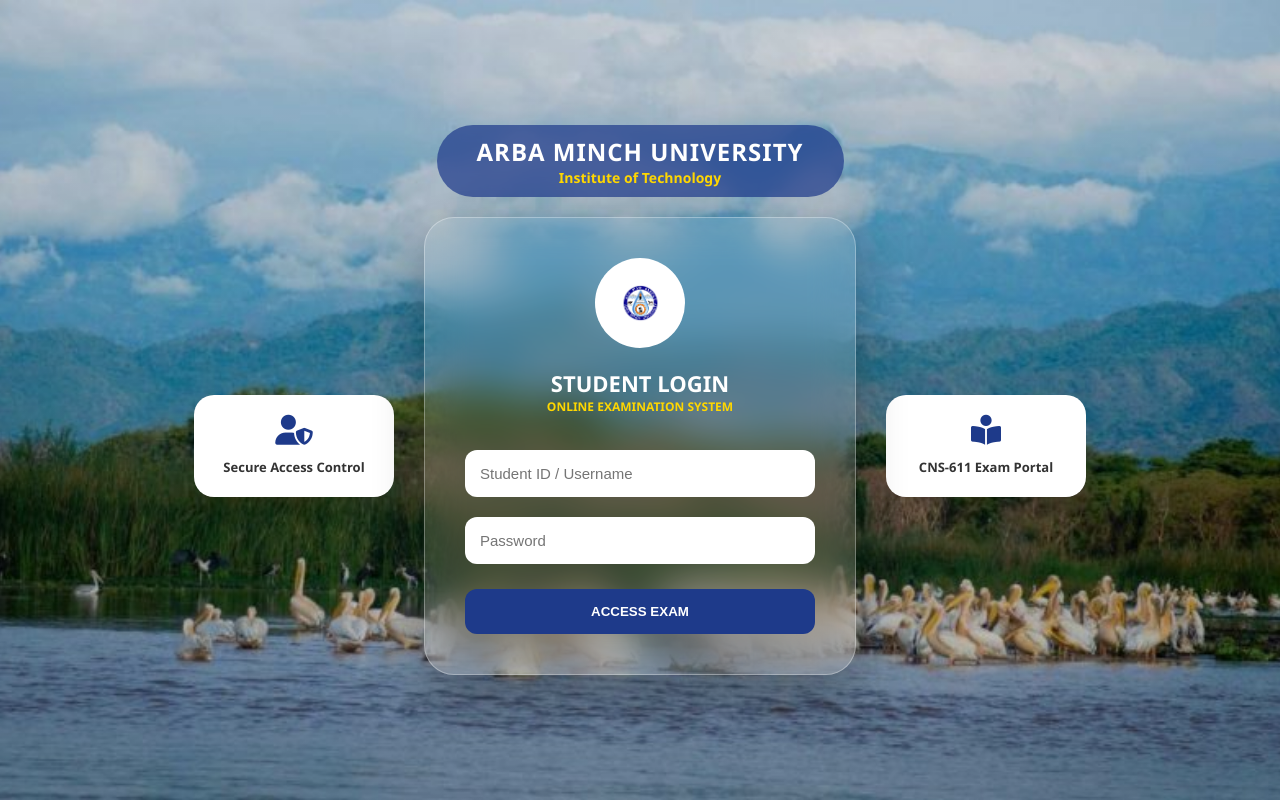
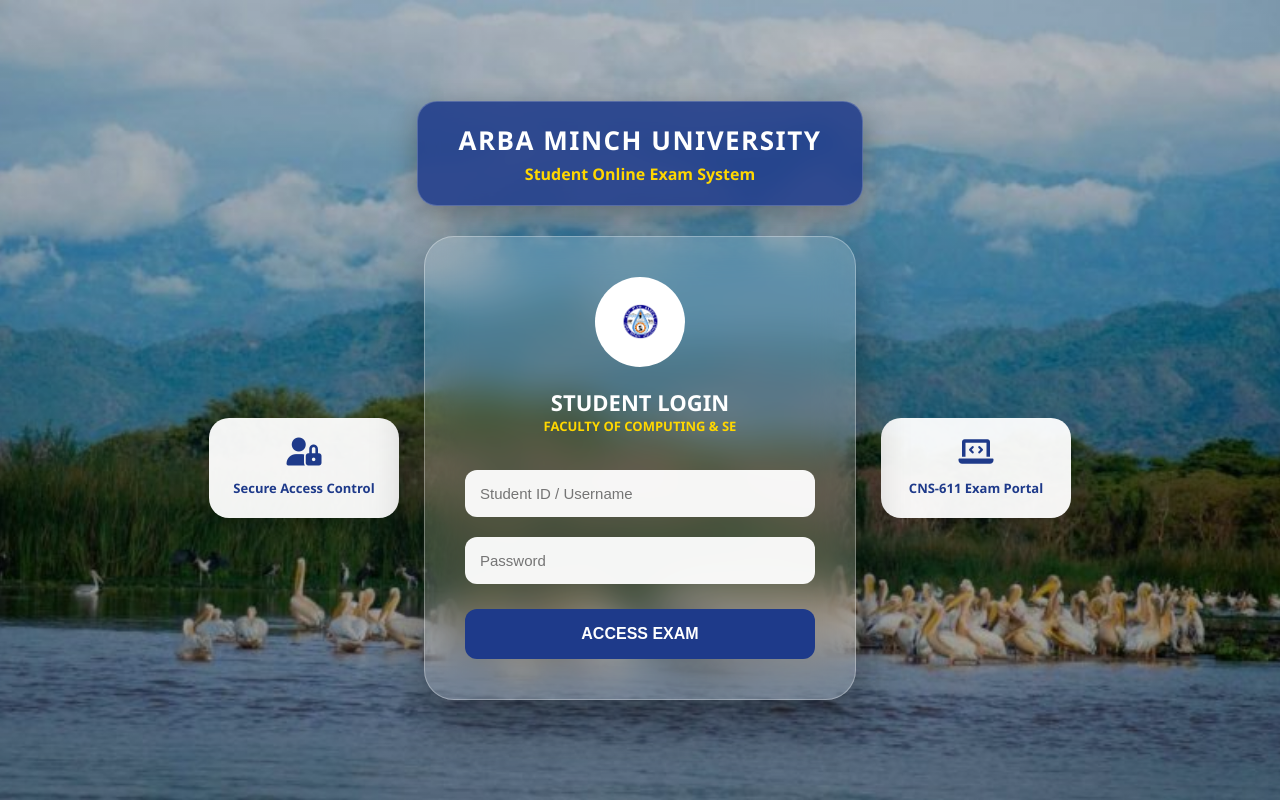
Before and after one commit to mesfinchalnew-creator/online-exam-system, a Flask app: page / in a window 1280 px wide. Run offline with Flask 3, Linux system fonts and the light colour scheme.

Commit message:
Update login.html

```diff
--- a/templates/login.html
+++ b/templates/login.html
@@ -8,9 +8,9 @@
         body {
             margin: 0;
             padding: 0;
-            font-family: 'Segoe UI', Tahoma, Geneva, Verdana, sans-serif;
-            /* አዲሱን ምስል እዚህ ጋር በትክክል እናስገባለን */
-            background: linear-gradient(rgba(0, 0, 0, 0.1), rgba(0, 0, 0, 0.2)),
+            font-family: 'Segoe UI', Roboto, Helvetica, Arial, sans-serif;
+            /* የተፈጥሮ ምስሉን እንደ ዳራ ለመጠቀም */
+            background: linear-gradient(rgba(0, 0, 0, 0.2), rgba(0, 0, 0, 0.3)),
                         url("{{ url_for('static', filename='nature_bg.jpg') }}") no-repeat center center fixed;
             background-size: cover;
             display: flex;
@@ -20,37 +20,54 @@
             min-height: 100vh;
         }
 
-        .header-bg {
-            background: rgba(30, 58, 138, 0.7);
-            padding: 10px 40px;
-            border-radius: 50px;
-            margin-bottom: 20px;
+        /* የጠፋው ዋና ጽሁፍ እዚህ ጋር ተስተካክሏል */
+        .main-title-container {
+            text-align: center;
+            margin-bottom: 30px;
+            background: rgba(30, 58, 138, 0.85); /* ጥቁር ሰማያዊ ዳራ ጽሁፉ እንዲታይ */
+            padding: 20px 40px;
+            border-radius: 20px;
             backdrop-filter: blur(10px);
+            box-shadow: 0 10px 30px rgba(0,0,0,0.3);
+            border: 1px solid rgba(255, 255, 255, 0.2);
         }
 
-        .header-bg h1 { color: white; margin: 0; font-size: 24px; text-transform: uppercase; letter-spacing: 1px; }
-        .header-bg p { color: #ffd700; margin: 0; font-size: 14px; font-weight: bold; text-align: center; }
-
-        .main-layout {
-            display: flex;
-            align-items: center;
-            gap: 30px;
-            flex-wrap: wrap;
-            justify-content: center;
+        .main-title-container h1 {
+            font-size: 26px;
+            color: white;
+            margin: 0;
+            font-weight: 800;
+            text-transform: uppercase;
+            letter-spacing: 1.5px;
         }
 
-        .login-box {
-            background: rgba(255, 255, 255, 0.1);
-            backdrop-filter: blur(20px);
+        .main-title-container p {
+            font-size: 16px;
+            color: #ffd700;
+            margin: 5px 0 0 0;
+            font-weight: 600;
+        }
+
+        .main-content {
+            display: flex;
+            gap: 25px;
+            align-items: center;
+            justify-content: center;
+            flex-wrap: wrap;
+        }
+
+        .login-card {
+            background: rgba(255, 255, 255, 0.15);
             padding: 40px;
             border-radius: 30px;
+            backdrop-filter: blur(20px);
+            box-shadow: 0 25px 50px rgba(0,0,0,0.4);
             width: 350px;
             text-align: center;
             border: 1px solid rgba(255, 255, 255, 0.3);
-            box-shadow: 0 25px 50px rgba(0,0,0,0.3);
         }
 
-        .logo-area {
+        .logo-circle {
             width: 90px;
             height: 90px;
             background: white;
@@ -60,10 +77,10 @@
             justify-content: center;
             margin-bottom: 20px;
         }
-        .logo-area img { width: 75px; }
+        .logo-circle img { width: 75px; }
 
-        h2 { color: white; margin: 0; font-size: 22px; font-weight: 900; }
-        .tagline { color: #ffd700; font-size: 12px; margin-bottom: 25px; font-weight: bold; }
+        .login-card h2 { color: white; margin: 0; font-size: 22px; font-weight: bold; }
+        .login-card .sub-text { color: #ffd700; margin-bottom: 25px; font-size: 13px; font-weight: bold; }
 
         input {
             width: 100%;
@@ -71,68 +88,69 @@
             margin: 10px 0;
             border-radius: 12px;
             border: none;
-            background: white;
+            background: rgba(255, 255, 255, 0.95);
+            box-sizing: border-box;
             font-size: 15px;
-            box-sizing: border-box;
         }
 
-        .btn-access {
+        .login-btn {
             width: 100%;
-            padding: 15px;
+            padding: 16px;
             background: #1e3a8a;
             color: white;
             border: none;
             border-radius: 12px;
-            font-weight: 800;
             cursor: pointer;
+            font-weight: bold;
+            font-size: 16px;
             margin-top: 15px;
             transition: 0.3s;
         }
-        .btn-access:hover { background: #2563eb; transform: translateY(-3px); }
+        .login-btn:hover { background: #2563eb; transform: scale(1.03); }
 
-        .side-info {
-            background: white;
+        .info-box {
+            background: rgba(255, 255, 255, 0.95);
+            color: #1e3a8a;
             padding: 20px;
             border-radius: 20px;
-            width: 160px;
+            width: 150px;
             text-align: center;
-            box-shadow: 0 10px 20px rgba(0,0,0,0.1);
+            box-shadow: 0 10px 25px rgba(0,0,0,0.2);
         }
-        .side-info i { font-size: 30px; color: #1e3a8a; margin-bottom: 10px; display: block; }
-        .side-info span { font-size: 13px; font-weight: bold; color: #333; }
+        .info-box i { font-size: 28px; margin-bottom: 10px; display: block; }
+        .info-box span { font-size: 13px; font-weight: bold; }
 
     </style>
     <link rel="stylesheet" href="https://cdnjs.cloudflare.com/ajax/libs/font-awesome/6.0.0/css/all.min.css">
 </head>
 <body>
 
-    <div class="header-bg">
+    <div class="main-title-container">
         <h1>Arba Minch University</h1>
-        <p>Institute of Technology</p>
+        <p>Student Online Exam System</p>
     </div>
 
-    <div class="main-layout">
-        <div class="side-info">
-            <i class="fas fa-user-shield"></i>
+    <div class="main-content">
+        <div class="info-box">
+            <i class="fas fa-user-lock"></i>
             <span>Secure Access Control</span>
         </div>
 
-        <div class="login-box">
-            <div class="logo-area">
+        <div class="login-card">
+            <div class="logo-circle">
                 <img src="{{ url_for('static', filename='logo.png') }}" alt="AMU Logo">
             </div>
             <h2>STUDENT LOGIN</h2>
-            <div class="tagline">ONLINE EXAMINATION SYSTEM</div>
-
+            <div class="sub-text">FACULTY OF COMPUTING & SE</div>
             <form action="/login" method="POST">
                 <input type="text" name="username" placeholder="Student ID / Username" required>
                 <input type="password" name="password" placeholder="Password" required>
-                <button type="submit" class="btn-access">ACCESS EXAM</button>
+                <button type="submit" class="login-btn">ACCESS EXAM</button>
             </form>
         </div>
 
-        <div class="side-info">
-            <i class="fas fa-book-reader"></i>
+        <div class="info-box">
+            <i class="fas fa-laptop-code"></i>
             <span>CNS-611 Exam Portal</span>
         </div>
     </div>
```
